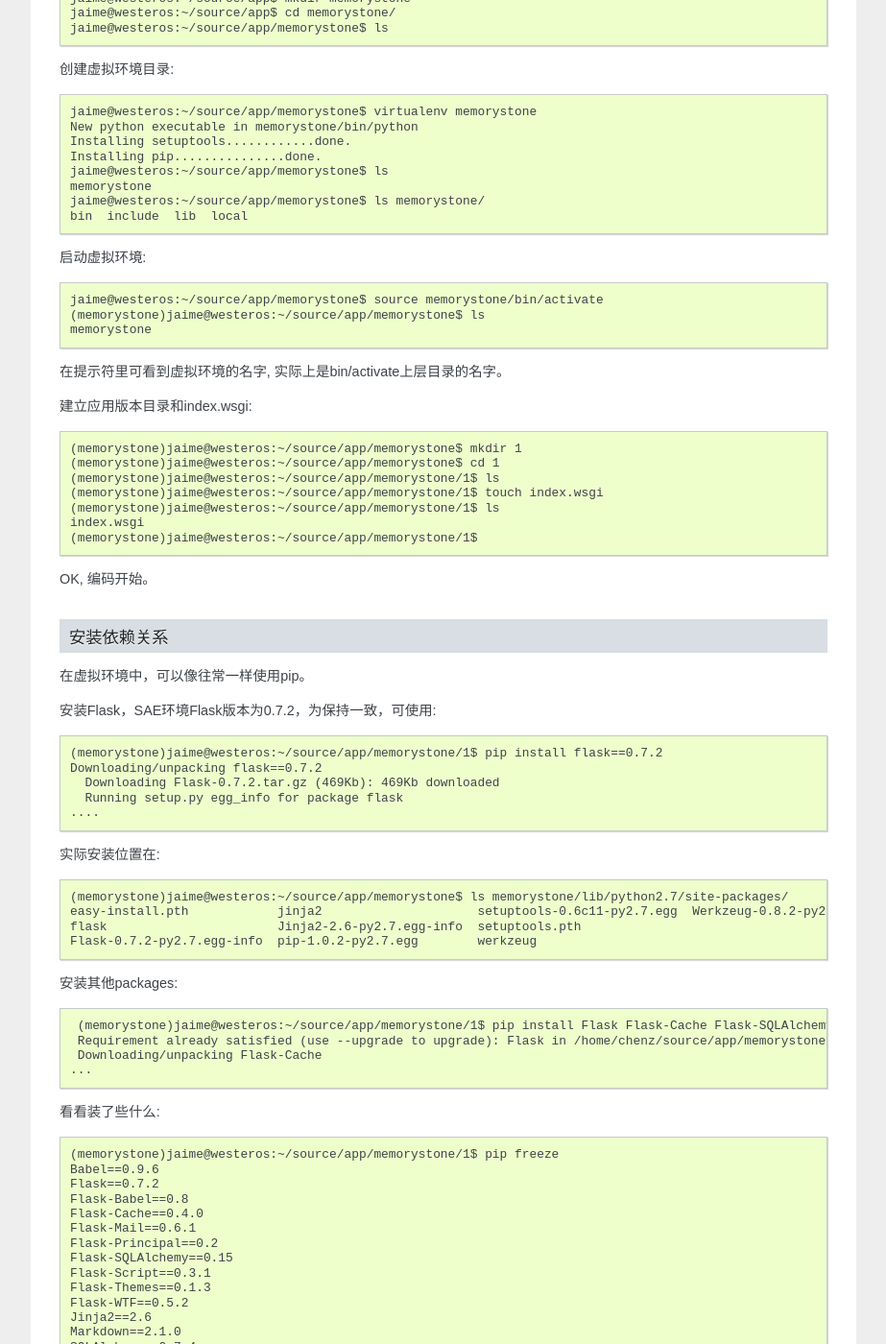
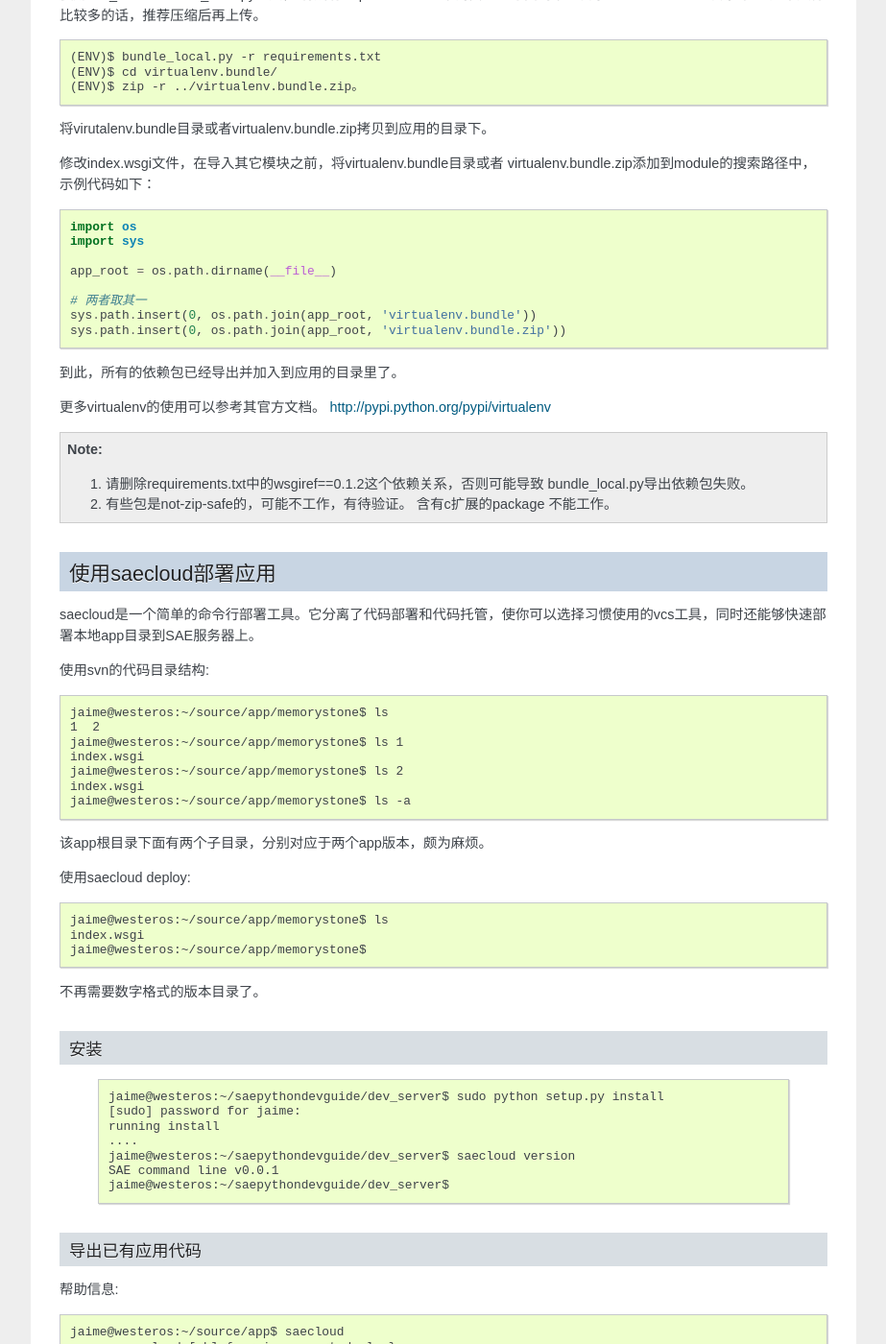
Before and after one commit to sinacloud/sae-python-dev-guide, a Sphinx documentation site: the page built from docs/runtime.rst, in a window 1280 px wide and 1400 px high, scrolled down 4008 px. Shown: the whole window at 96% size, without its empty margins (198-1121 px from the left). Built offline with Sphinx 7.4.7, drawn with Linux system fonts in a browser that asks for light colours; some of the changed text lies outside the part shown.

Commit message:
Refactor bundle_local.py manual

```diff
--- a/docs/runtime.rst
+++ b/docs/runtime.rst
@@ -192,220 +192,36 @@
 使用virtualenv管理依赖关系
 -------------------------------------------
 
-virtualenv 可以有效解决在同一个python版本下面运行多个第三方包版本冲突的问题，
-官方文档:
+当你的应用依赖很多第三方包时，可以使用virtualenv来管理并导出这些依赖包，
+流程如下：
 
-http://pypi.python.org/pypi/virtualenv
+首先，创建一个全新的Python虚拟环境目录ENV，启动虚拟环境。 ::
 
-当你的应用依赖多个第三方包时，可参考下面的流程。
+    $ virtualenv --no-site-packages ENV
+    $ source ENV/bin/activate
+    (ENV)$
 
-安装virtualenv
-~~~~~~~~~~~~~~~~~
+可以看到命令行提示符的前面多了一个(ENV)的前缀，现在我们已经在一个全新的虚拟环境中了。
 
-::
+使用pip安装应用所依赖的包并导出依赖关系到requirements.txt。 ::
 
-    pip install virtualenv
+    (ENV)$ pip install Flask Flask-Cache Flask-SQLAlchemy
+    (ENV)$ pip freeze > requirements.txt
 
+编辑requirements.txt文件，删除一些sae内置的模块，eg. flask, jinja2, wtforms。
 
-创建目录
-~~~~~~~~~~~~~~~
+使用dev_server/bundle_local.py工具，
+将所有requirements.txt中列出的包导出到本地目录virtualenv.bundle目录中。
+如果文件比较多的话，推荐压缩后再上传。 ::
 
-创建应用根目录::
+    (ENV)$ bundle_local.py -r requirements.txt
+    (ENV)$ cd virtualenv.bundle/
+    (ENV)$ zip -r ../virtualenv.bundle.zip。
 
-    jaime@westeros:~/source/app$ mkdir memorystone
-    jaime@westeros:~/source/app$ cd memorystone/
-    jaime@westeros:~/source/app/memorystone$ ls
+将virutalenv.bundle目录或者virtualenv.bundle.zip拷贝到应用的目录下。
 
-创建虚拟环境目录::
-
-    jaime@westeros:~/source/app/memorystone$ virtualenv memorystone
-    New python executable in memorystone/bin/python
-    Installing setuptools............done.
-    Installing pip...............done.
-    jaime@westeros:~/source/app/memorystone$ ls
-    memorystone
-    jaime@westeros:~/source/app/memorystone$ ls memorystone/
-    bin  include  lib  local
-
-启动虚拟环境::
-
-
-    jaime@westeros:~/source/app/memorystone$ source memorystone/bin/activate
-    (memorystone)jaime@westeros:~/source/app/memorystone$ ls
-    memorystone
-
-在提示符里可看到虚拟环境的名字, 实际上是bin/activate上层目录的名字。
-
-
-建立应用版本目录和index.wsgi::
-
-    (memorystone)jaime@westeros:~/source/app/memorystone$ mkdir 1
-    (memorystone)jaime@westeros:~/source/app/memorystone$ cd 1
-    (memorystone)jaime@westeros:~/source/app/memorystone/1$ ls
-    (memorystone)jaime@westeros:~/source/app/memorystone/1$ touch index.wsgi
-    (memorystone)jaime@westeros:~/source/app/memorystone/1$ ls
-    index.wsgi
-    (memorystone)jaime@westeros:~/source/app/memorystone/1$
-
-OK, 编码开始。
-
-安装依赖关系
-~~~~~~~~~~~~~~~~~~~
-
-在虚拟环境中，可以像往常一样使用pip。
-
-安装Flask，SAE环境Flask版本为0.7.2，为保持一致，可使用::
-
-    (memorystone)jaime@westeros:~/source/app/memorystone/1$ pip install flask==0.7.2
-    Downloading/unpacking flask==0.7.2
-      Downloading Flask-0.7.2.tar.gz (469Kb): 469Kb downloaded
-      Running setup.py egg_info for package flask
-    ....
-
-实际安装位置在::
-
-    (memorystone)jaime@westeros:~/source/app/memorystone$ ls memorystone/lib/python2.7/site-packages/
-    easy-install.pth            jinja2                     setuptools-0.6c11-py2.7.egg  Werkzeug-0.8.2-py2.7.egg-info
-    flask                       Jinja2-2.6-py2.7.egg-info  setuptools.pth
-    Flask-0.7.2-py2.7.egg-info  pip-1.0.2-py2.7.egg        werkzeug
-
-
-安装其他packages::
-
-    (memorystone)jaime@westeros:~/source/app/memorystone/1$ pip install Flask Flask-Cache Flask-SQLAlchemy Flask-Principal Flask-WTF Flask-Mail Flask-Script Flask-Babel Flask-Themes markdown blinker
-    Requirement already satisfied (use --upgrade to upgrade): Flask in /home/chenz/source/app/memorystone/memorystone/lib/python2.7/site-packages
-    Downloading/unpacking Flask-Cache
-   ...
-
-
-看看装了些什么::
-
-    (memorystone)jaime@westeros:~/source/app/memorystone/1$ pip freeze
-    Babel==0.9.6
-    Flask==0.7.2
-    Flask-Babel==0.8
-    Flask-Cache==0.4.0
-    Flask-Mail==0.6.1
-    Flask-Principal==0.2
-    Flask-SQLAlchemy==0.15
-    Flask-Script==0.3.1
-    Flask-Themes==0.1.3
-    Flask-WTF==0.5.2
-    Jinja2==2.6
-    Markdown==2.1.0
-    SQLAlchemy==0.7.4
-    WTForms==0.6.3
-    Werkzeug==0.8.2
-    argparse==1.2.1
-    blinker==1.2
-    chardet==1.0.1
-    lamson==1.1
-    lockfile==0.9.1
-    mock==0.7.2
-    nose==1.1.2
-    python-daemon==1.6
-    pytz==2011n
-    speaklater==1.2
-    wsgiref==0.1.2
-
-    (memorystone)jaime@westeros:~/source/app/memorystone/1$ ls ../memorystone/lib/python2.7/site-packages/
-    argparse-1.2.1-py2.7.egg-info      Flask_Principal-0.2-py2.7.egg-info     mock.pyc
-    argparse.py                        Flask_Principal-0.2-py2.7-nspkg.pth    nose
-    argparse.pyc                       Flask_Script-0.3.1-py2.7.egg-info      nose-1.1.2-py2.7.egg-info
-    babel                              Flask_Script-0.3.1-py2.7-nspkg.pth     pip-1.0.2-py2.7.egg
-    Babel-0.9.6-py2.7.egg-info         Flask_SQLAlchemy-0.15-py2.7.egg-info   python_daemon-1.6-py2.7.egg-info
-    blinker                            Flask_SQLAlchemy-0.15-py2.7-nspkg.pth  pytz
-    blinker-1.2-py2.7.egg-info         Flask_Themes-0.1.3-py2.7.egg-info      pytz-2011n-py2.7.egg-info
-    ....
-
-导出依赖关系到代码目录
-~~~~~~~~~~~~~~~~~~~~~~~~~~~~~~
-
-写完代码后，可使用dev_server进行调试。如何使用dev_server，请参阅上节。
-
-如果没什么问题，可使用pip导出依赖关系::
-
-    (memorystone)jaime@westeros:~/source/app/memorystone/1$ pip freeze > requirements.txt
-    (memorystone)jaime@westeros:~/source/app/memorystone/1$ pip freeze > requirements.sae.txt
-    (memorystone)jaime@westeros:~/source/app/memorystone/1$ vi requirements.sae.txt
-    (memorystone)jaime@westeros:~/source/app/memorystone/1$ diff requirements.txt requirements.sae.txt
-    2d1
-    < Flask==0.7.2
-    11d9
-    < Jinja2==2.6
-    13,15d10
-    < SQLAlchemy==0.7.4
-    < WTForms==0.6.3
-    < Werkzeug==0.8.2
-    26d20
-    < wsgiref==0.1.2
-
-flask, jinja2, wtforms等SAE已内置，所以不需要再上传，故从requirements.sae.txt中去除。
-
-使用dev_server/bundle_local.py工具，将所有requirements.sae.txt中列出的包，根据其top_levels.txt信息，导出到本地目录::
-
-    (memorystone)jaime@westeros:~/source/app/memorystone/1$ ls
-    index.wsgi  requirements.local.txt  requirements.sae.txt  requirements.txt
-    (memorystone)jaime@westeros:~/source/app/memorystone/1$ ~/source/saepythondevguide/dev_server/bundle_local.py -r requirements.sae.txt
-    (memorystone)jaime@westeros:~/source/app/memorystone/1$ ls
-    index.wsgi  requirements.local.txt  requirements.sae.txt  requirements.txt  virtualenv.bundle
-
-多出了一个 virtualenv.bundle 目录，所有的包都在这里了::
-
-    (memorystone)jaime@westeros:~/source/app/memorystone/1$ ls virtualenv.bundle/
-    argparse.py  blinker  daemon    lamson    markdown  nose  requirements.txt
-    babel        chardet  flaskext  lockfile  mock.py   pytz  speaklater.py
-    (memorystone)jaime@westeros:~/source/app/memorystone/1$ cat requirements.sae.txt
-    Babel==0.9.6
-    Flask-Babel==0.8
-    Flask-Cache==0.4.0
-    Flask-Mail==0.6.1
-    Flask-Principal==0.2
-    Flask-SQLAlchemy==0.15
-    Flask-Script==0.3.1
-    Flask-Themes==0.1.3
-    Flask-WTF==0.5.2
-    Markdown==2.1.0
-    argparse==1.2.1
-    blinker==1.2
-    chardet==1.0.1
-    lamson==1.1
-    lockfile==0.9.1
-    mock==0.7.2
-    nose==1.1.2
-    python-daemon==1.6
-    pytz==2011n
-    speaklater==1.2
-
-上传到SAE
-~~~~~~~~~~~~~~~
-
-你可以把virtualenv.bundle目录直接添加到svn。
-
-如果文件太多，推荐压缩后再添加上传::
-
-    (memorystone)jaime@westeros:~/source/app/memorystone/1$ cd virtualenv.bundle/
-    (memorystone)jaime@westeros:~/source/app/memorystone/1/virtualenv.bundle$ zip -r ../virtualenv.bundle.zip .
-      adding: lamson/ (stored 0%)
-      adding: lamson/queue.py (deflated 64%)
-      adding: lamson/utils.py (deflated 61%)
-      adding: lamson/server.py (deflated 66%)
-      ....
-
-    (memorystone)jaime@westeros:~/source/app/memorystone/1/virtualenv.bundle$ cd ../
-    (memorystone)jaime@westeros:~/source/app/memorystone/1$ ls
-    index.wsgi              requirements.sae.txt  virtualenv.bundle
-    requirements.local.txt  requirements.txt      virtualenv.bundle.zip
-    (memorystone)jaime@westeros:~/source/app/memorystone/1$
-
-注意:
-
-- 有些包是not-zip-safe的，可能不工作，有待验证。
-
-- 含有c扩展的package不能工作
-
-
-不管是目录，还是zip，都需要在index.wsgi的最前面，导入任何模块之前，添加到sys.path中才起作用::
+修改index.wsgi文件，在导入其它模块之前，将virtualenv.bundle目录或者
+virtualenv.bundle.zip添加到module的搜索路径中，示例代码如下： ::
 
     import os
     import sys
@@ -416,6 +232,17 @@
     sys.path.insert(0, os.path.join(app_root, 'virtualenv.bundle'))
     sys.path.insert(0, os.path.join(app_root, 'virtualenv.bundle.zip'))
 
+到此，所有的依赖包已经导出并加入到应用的目录里了。
+
+更多virtualenv的使用可以参考其官方文档。 http://pypi.python.org/pypi/virtualenv
+
+.. note::
+
+   1. 请删除requirements.txt中的wsgiref==0.1.2这个依赖关系，否则可能导致
+      bundle_local.py导出依赖包失败。
+
+   2. 有些包是not-zip-safe的，可能不工作，有待验证。 含有c扩展的package
+      不能工作。
 
 使用saecloud部署应用
 -----------------------------------
```
